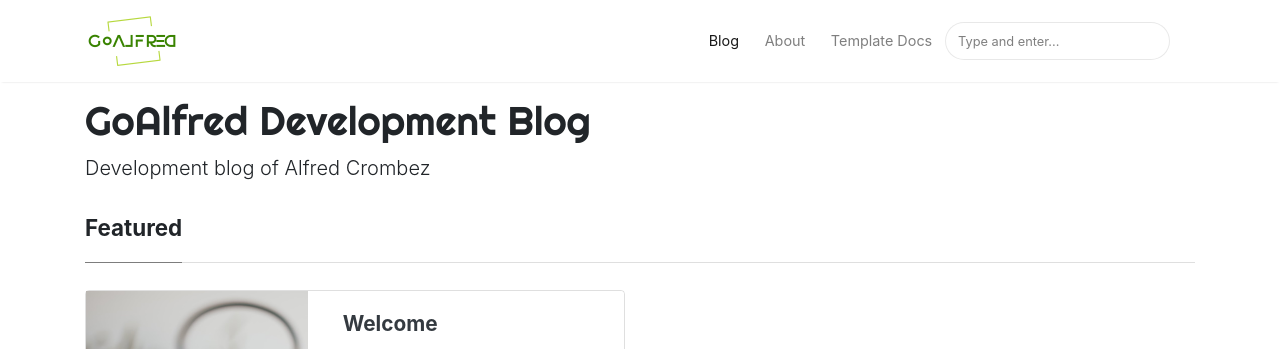
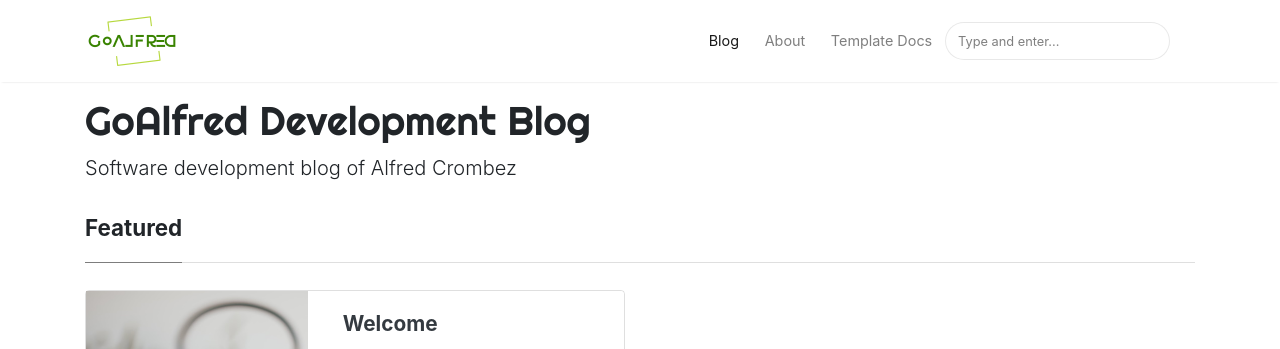
Before and after one commit to goalfred-dev/goalfred-dev.github.io, a Jekyll site: the page built from index.html, in a window 1280 px wide and 1271 px high. Shown: the top 349 px of the window. Built offline with Jekyll 4.4.1, drawn with Linux system fonts in a browser that asks for light colours; nearby versions of some CDN libraries; the list of posts is cut into pages by our own code.

Commit message:
Changed description of blog site

```diff
--- a/_config.yml
+++ b/_config.yml
@@ -1,7 +1,7 @@
 # Site
 name: "GoAlfred Development Blog"
 title: "GoAlfred Development Blog"
-description: "Development blog of Alfred Crombez"
+description: "Software development blog of Alfred Crombez"
 logo: 'assets/images/logo.png'
 favicon: 'assets/images/logo.png'
 # baseurl: /mediumish-theme-jekyll
```
